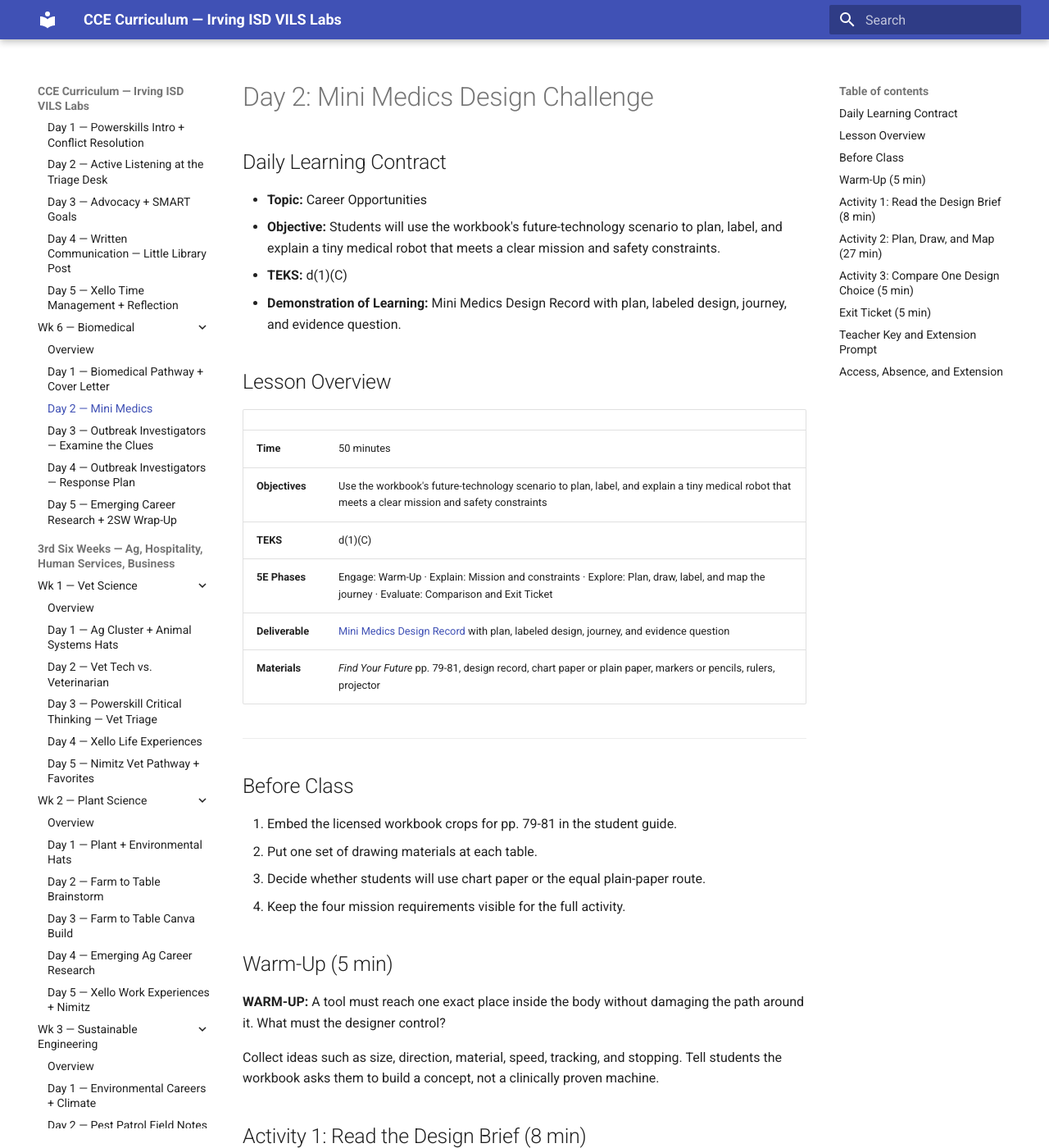
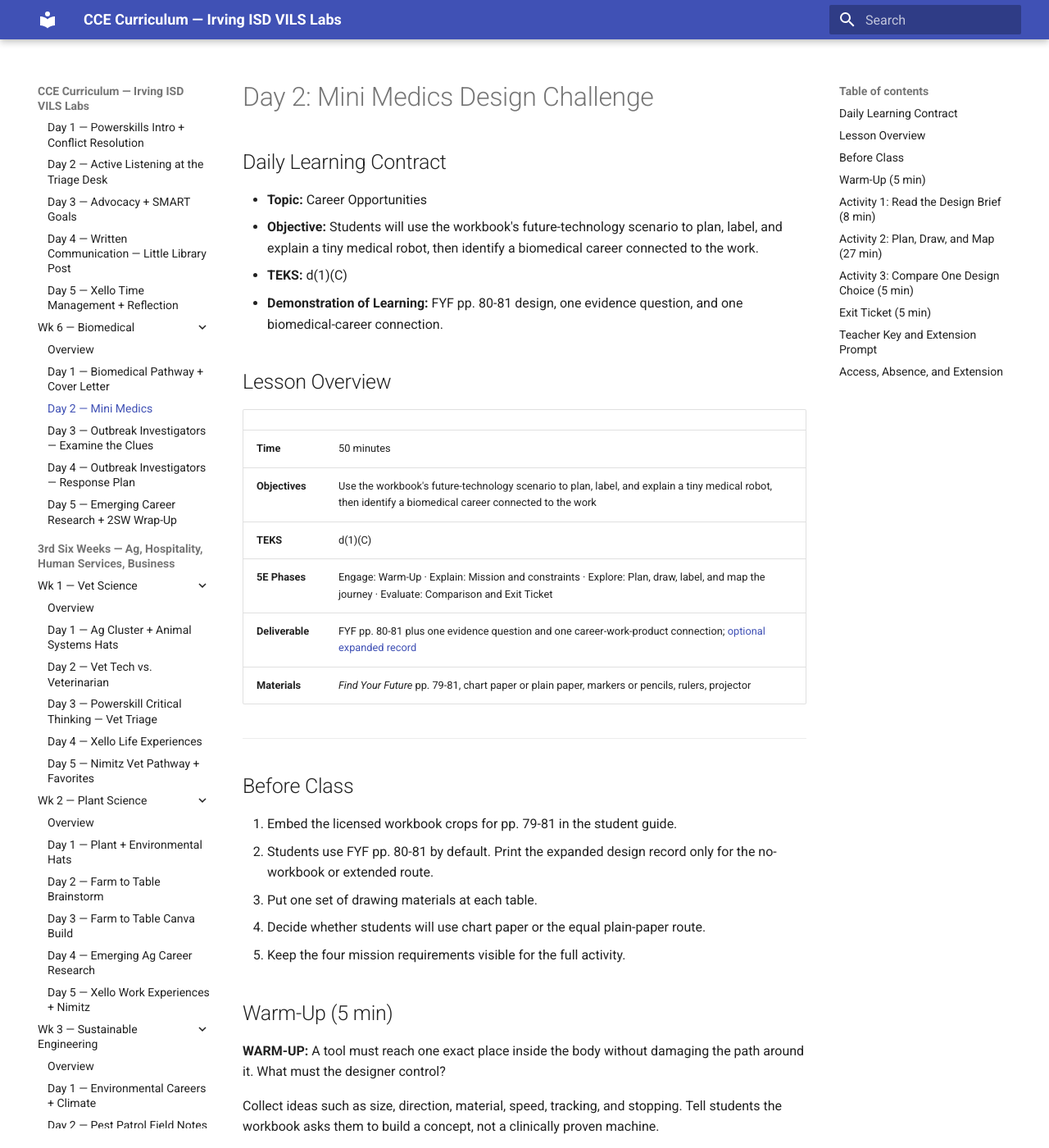
Before and after one commit to elbrielle/cce-curriculum, an MkDocs documentation site: the page built from docs/2sw/wk6-biomedical-health-science/day2.md, in a window 1280 px wide and 1400 px high. Shown: the whole window at 82% size. Built offline with MkDocs 1.6.1 and Material for MkDocs 9.7.7, drawn with Linux system fonts in a browser that asks for light colours; the version menu is left out; some of the changed text lies outside the part shown.

```diff
--- a/docs/2sw/wk6-biomedical-health-science/day2.md
+++ b/docs/2sw/wk6-biomedical-health-science/day2.md
@@ -3,29 +3,30 @@
 ## Daily Learning Contract
 
 - **Topic:** Career Opportunities
-- **Objective:** Students will use the workbook's future-technology scenario to plan, label, and explain a tiny medical robot that meets a clear mission and safety constraints.
+- **Objective:** Students will use the workbook's future-technology scenario to plan, label, and explain a tiny medical robot, then identify a biomedical career connected to the work.
 - **TEKS:** d(1)(C)
-- **Demonstration of Learning:** Mini Medics Design Record with plan, labeled design, journey, and evidence question.
+- **Demonstration of Learning:** FYF pp. 80-81 design, one evidence question, and one biomedical-career connection.
 <!-- CCE DAILY CONTRACT END -->
 ## Lesson Overview
 
 | | |
 |---|---|
 | **Time** | 50 minutes |
-| **Objectives** | Use the workbook's future-technology scenario to plan, label, and explain a tiny medical robot that meets a clear mission and safety constraints |
+| **Objectives** | Use the workbook's future-technology scenario to plan, label, and explain a tiny medical robot, then identify a biomedical career connected to the work |
 | **TEKS** | d(1)(C) |
 | **5E Phases** | Engage: Warm-Up · Explain: Mission and constraints · Explore: Plan, draw, label, and map the journey · Evaluate: Comparison and Exit Ticket |
-| **Deliverable** | [Mini Medics Design Record](../../resources/worksheets/2sw-wk6-mini-medics-design-record.pdf) with plan, labeled design, journey, and evidence question |
-| **Materials** | *Find Your Future* pp. 79-81, design record, chart paper or plain paper, markers or pencils, rulers, projector |
+| **Deliverable** | FYF pp. 80-81 plus one evidence question and one career-work-product connection; [optional expanded record](../../resources/worksheets/2sw-wk6-mini-medics-design-record.pdf) |
+| **Materials** | *Find Your Future* pp. 79-81, chart paper or plain paper, markers or pencils, rulers, projector |
 
 ---
 
 ## Before Class
 
 1. Embed the licensed workbook crops for pp. 79-81 in the student guide.
-2. Put one set of drawing materials at each table.
-3. Decide whether students will use chart paper or the equal plain-paper route.
-4. Keep the four mission requirements visible for the full activity.
+2. Students use FYF pp. 80-81 by default. Print the expanded design record only for the no-workbook or extended route.
+3. Put one set of drawing materials at each table.
+4. Decide whether students will use chart paper or the equal plain-paper route.
+5. Keep the four mission requirements visible for the full activity.
 
 ## Warm-Up (5 min)
 
@@ -35,7 +36,7 @@ Collect ideas such as size, direction, material, speed, tracking, and stopping.
 
 ## Activity 1: Read the Design Brief (8 min)
 
-Read the workbook scenario and the design record together. State the four checks in plain language:
+Read the workbook scenario and planning page together. If the class is using the optional expanded record, point out where the same checks appear. State the four checks in plain language:
 
 - travel through moving blood;
 - fit inside a narrow vessel;
@@ -48,7 +49,7 @@ Connect the work to careers without overclaiming the technology. Biomedical engi
 
 **Chunk 1, plan, 8 minutes:** Students name the design, compare its size to something familiar, explain guidance or tracking, list three tools or features, and include a completion signal. Check the mission list before releasing drawing.
 
-**Chunk 2, draw and label, 12 minutes:** Students draw on chart paper, plain paper, or the worksheet. Every label states a purpose. Artistic skill is not graded.
+**Chunk 2, draw and label, 12 minutes:** Students draw on FYF p. 81, chart paper, plain paper, or the optional expanded record. Every label states a purpose. Artistic skill is not graded.
 
 **Chunk 3, journey, 7 minutes:** Students explain entry, travel, action, and finish. They answer what evidence a researcher would need before the idea could move toward testing.
 
@@ -61,6 +62,8 @@ Students compare with a partner or use the teacher model if working independentl
 - one choice that helps the design complete the mission;
 - one unanswered safety question;
 - one career that would help design, test, or operate the system.
+
+Students also name what that worker would produce, such as a design specification, test result, or imaging record. This sentence is the direct d(1)(C) evidence.
 
 No public presentation is required.
 
@@ -85,5 +88,5 @@ A team makes its nanobot smaller and adds a brighter color. Which revision provi
 
 - **Support:** A student may work alone, use a pre-drawn outline, or respond through approved teacher scribing. The explanation may be typed, spoken, or written.
 - **ELL:** Use bilingual labels and the word bank for clot, vessel, guide, signal, control, and evidence.
-- **Absence:** An absent student uses the workbook crops and design record. No special equipment is required.
+- **Absence:** An absent student uses the workbook crops. The expanded design record is available when the workbook is unavailable. No special equipment is required.
 - Extension: add one safety feature and name the evidence needed to test it.
```
Also changed, not shown: cce-curriculum/notes/canvas-build-log.md (+11 -0 lines), docs/2sw/wk6-biomedical-health-science/day3.md (+12 -9 lines), docs/2sw/wk6-biomedical-health-science/day4.md (+12 -9 lines), docs/2sw/wk6-biomedical-health-science/day5.md (+3 -2 lines), docs/2sw/wk6-biomedical-health-science/overview.md (+7 -8 lines), 3 other files.
